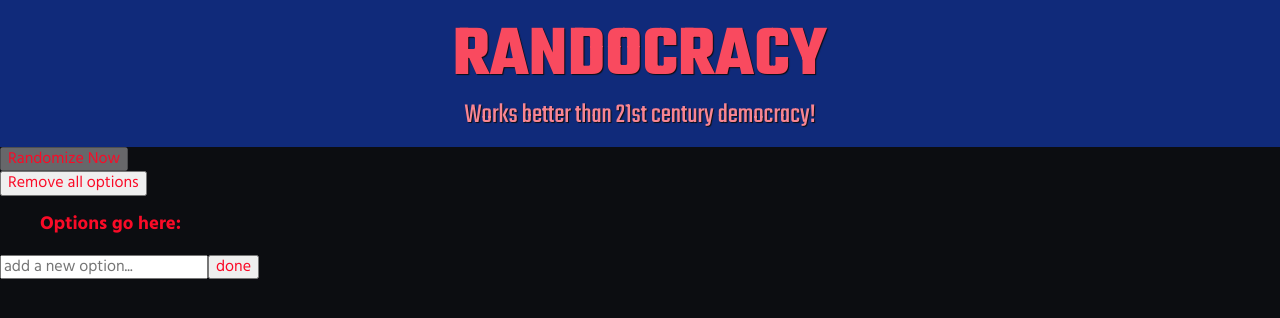
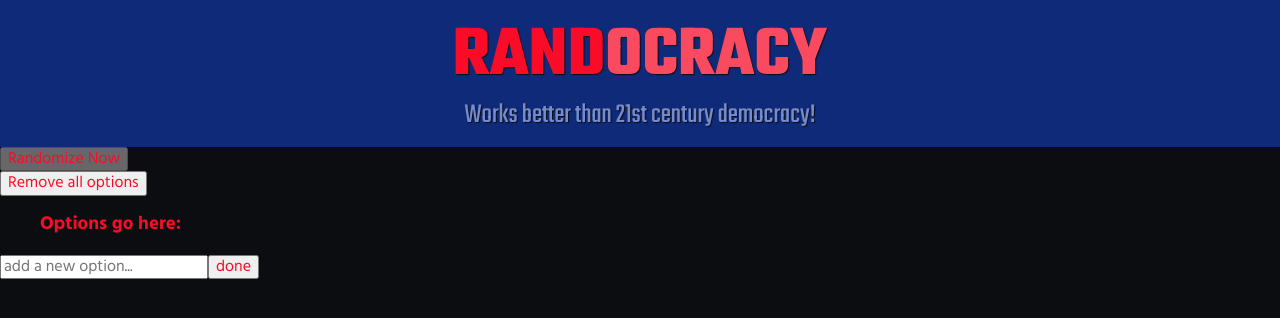
Before and after one commit to aviyadeveloper/react-101, a React app: page / in a window 1280 px wide. Shown: the top 318 px of the page. Built offline with nearby package versions, Linux system fonts and the light colour scheme.

Commit message:
Fixed Header styling

```diff
--- a/src/components/Header.tsx
+++ b/src/components/Header.tsx
@@ -7,7 +7,9 @@ interface HeaderProps {
 
 export const Header = (props: HeaderProps) => (
   <div className="header">
-    <h1 className="header__title">{props.title}</h1>
+    <h1 className="header__title">
+      RAND<span className="header__bright-primary">OCRACY</span>
+    </h1>
     <h2 className="header__subtitle">{props.subtitle}</h2>
   </div>
 );
--- a/src/styles/components/_header.scss
+++ b/src/styles/components/_header.scss
@@ -9,15 +9,19 @@
 }
 
 .header__title {
-  color: $color-primary-05;
+  color: $color-primary-10;
   font-size: 7.2rem;
   font-weight: bold;
   margin: 0;
 }
 
 .header__subtitle {
-  color: $color-primary-00;
+  color: $color-secondary-00;
   font-size: 2.8rem;
   font-weight: 400;
   margin: 0;
 }
+
+.header__bright-primary {
+  color: $color-primary-05;
+}
```
